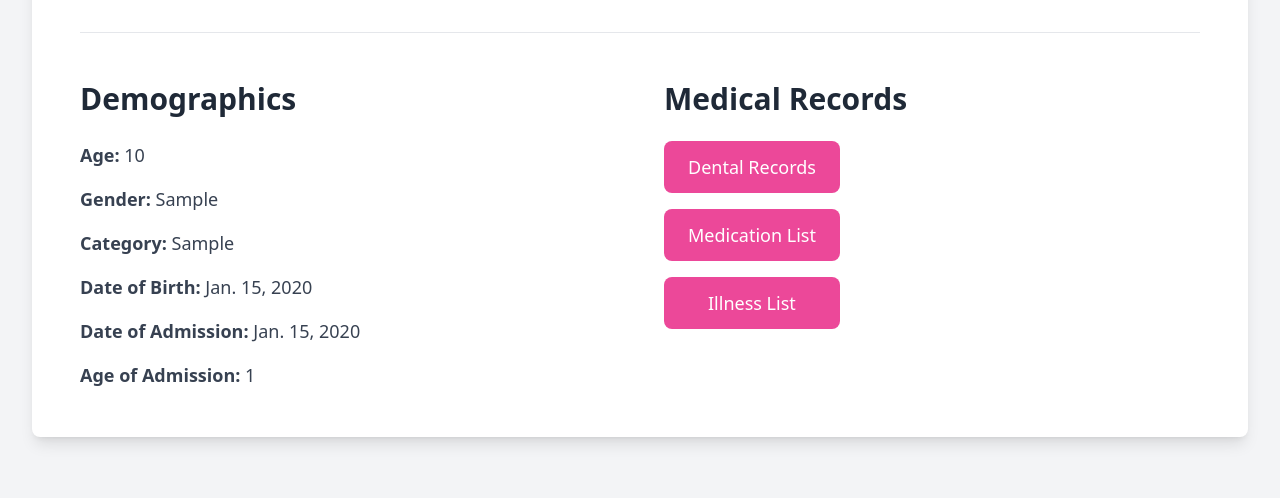
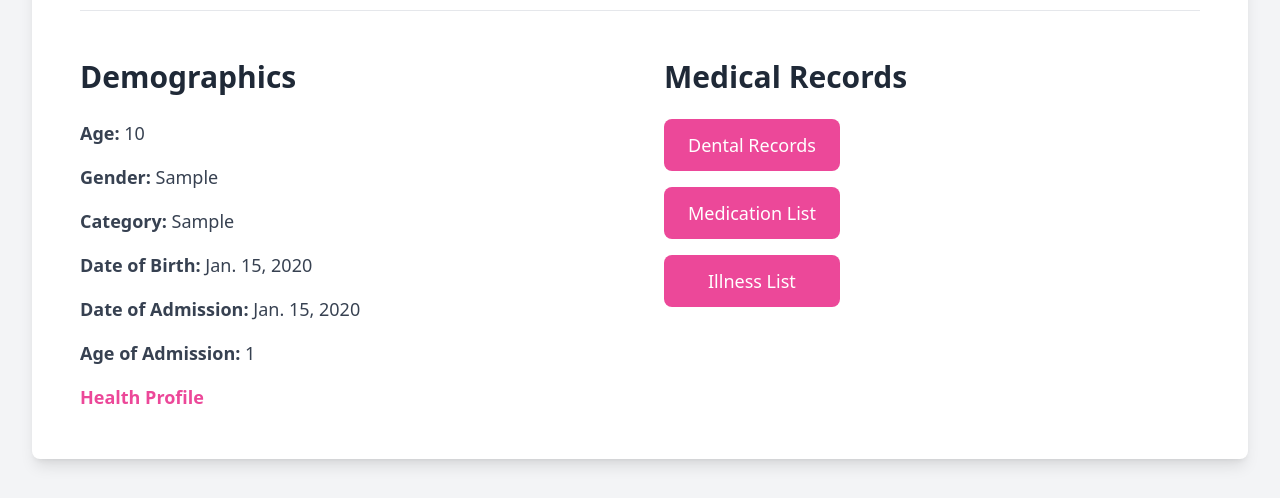
Before and after one commit to jshcnd/Gentle-Hands-Py, a Django app: page /accounts/growth_data/1/ in a window 1280 px wide. Shown: the part 302-800 px from the top of the page. Run offline with Django 5.2, Linux system fonts and the light colour scheme; a user stored in the database is signed in; tables that the repository leaves empty hold one stand-in row (values such as "Sample post"); some libraries are stand-ins or nearby versions.

Commit message:
feat: Add link to health profile in child demographics section

```diff
--- a/myproject/accounts/templates/growth_data.html
+++ b/myproject/accounts/templates/growth_data.html
@@ -42,6 +42,11 @@
                     <li><strong>Date of Birth:</strong> {{ child.date_of_birth }}</li>
                     <li><strong>Date of Admission:</strong> {{ child.date_of_admission }}</li>
                     <li><strong>Age of Admission:</strong> {{ child.age_of_admission }}</li>
+                    <li>
+                        <a href="{% url 'growth_record_child' child.id %}" class="text-pink-500 hover:underline font-bold text-lg">
+                            Health Profile
+                        </a>
+                    </li>
                 </ul>
             </div>
 
```
